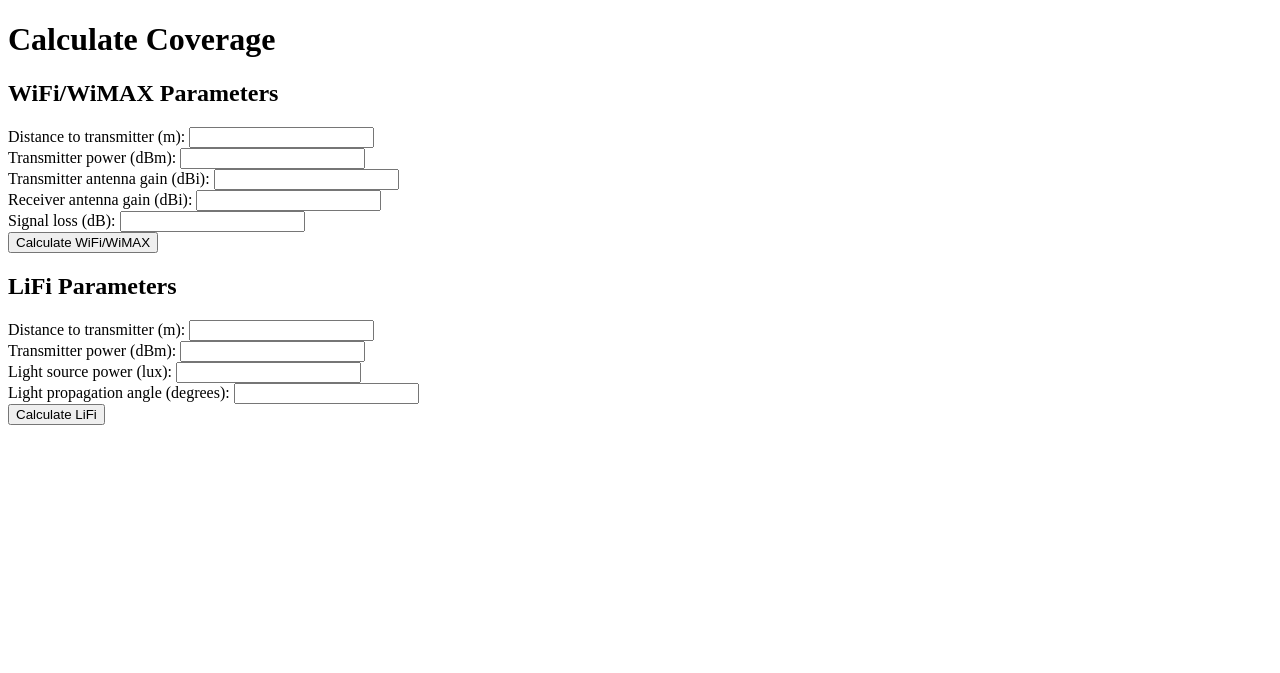
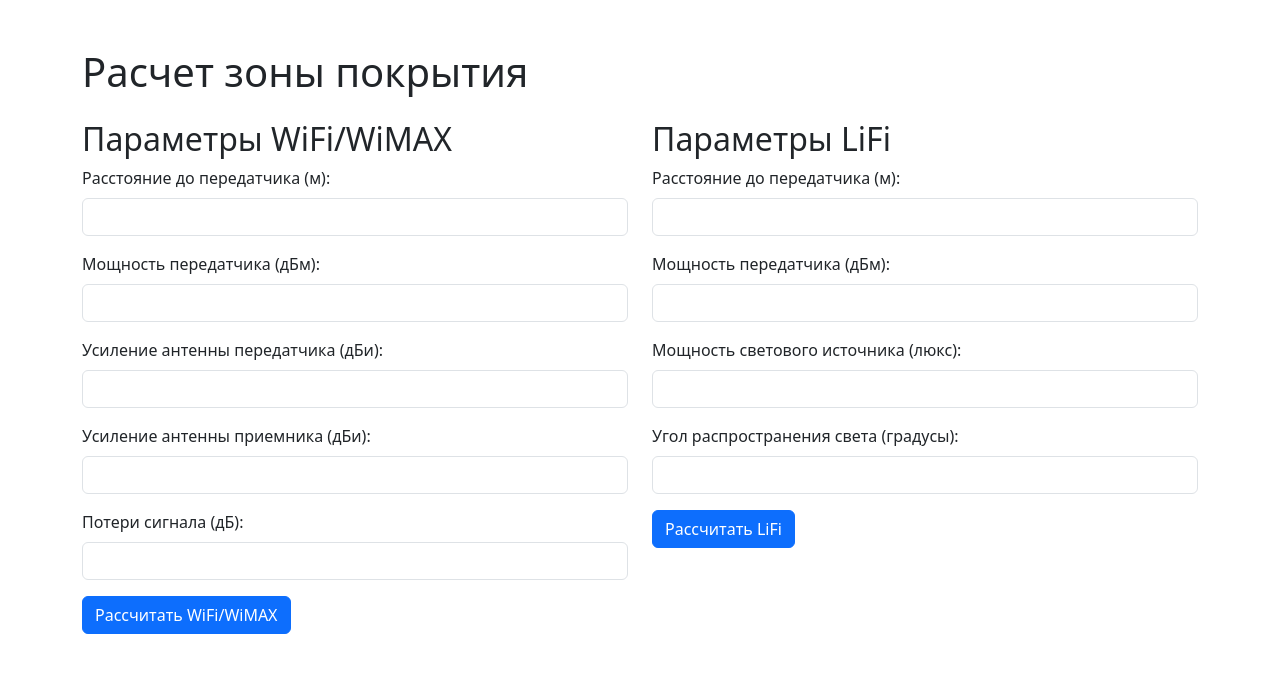
Before and after one commit to ilyadotgr30/WiFI_WiMAX_LiFI-coverage, a Flask app: page / in a window 1280 px wide. Shown: the top 673 px of the page. Run offline with Flask 3, Linux system fonts and the light colour scheme.

Commit message:
with styles

```diff
--- a/templates/index.html
+++ b/templates/index.html
@@ -1,38 +1,66 @@
 <!DOCTYPE html>
-<html lang="en">
+<html lang="ru">
 <head>
     <meta charset="UTF-8">
     <meta name="viewport" content="width=device-width, initial-scale=1.0">
-    <title>Calculate Coverage</title>
+    <title>Расчет зоны покрытия</title>
+    <link href="https://cdn.jsdelivr.net/npm/bootstrap@5.3.0-alpha1/dist/css/bootstrap.min.css" rel="stylesheet">
 </head>
 <body>
-    <h1>Calculate Coverage</h1>
-    <h2>WiFi/WiMAX Parameters</h2>
-    <form action="/calculate_wifi_wimax" method="post">
-        <label for="distance_wifi_wimax">Distance to transmitter (m):</label>
-        <input type="number" name="distance_wifi_wimax" id="distance_wifi_wimax" required><br>
-        <label for="power_wifi_wimax">Transmitter power (dBm):</label>
-        <input type="number" name="power_wifi_wimax" id="power_wifi_wimax" required><br>
-        <label for="tx_gain_wifi_wimax">Transmitter antenna gain (dBi):</label>
-        <input type="number" name="tx_gain_wifi_wimax" id="tx_gain_wifi_wimax" required><br>
-        <label for="rx_gain_wifi_wimax">Receiver antenna gain (dBi):</label>
-        <input type="number" name="rx_gain_wifi_wimax" id="rx_gain_wifi_wimax" required><br>
-        <label for="loss_wifi_wimax">Signal loss (dB):</label>
-        <input type="number" name="loss_wifi_wimax" id="loss_wifi_wimax" required><br>
-        <button type="submit">Calculate WiFi/WiMAX</button>
-    </form>
+    <div class="container mt-5">
+        <h1 class="mb-4">Расчет зоны покрытия</h1>
+        <div class="row">
+            <div class="col-md-6">
+                <h2>Параметры WiFi/WiMAX</h2>
+                <form action="/calculate_wifi_wimax" method="post">
+                    <div class="mb-3">
+                        <label for="distance_wifi_wimax" class="form-label">Расстояние до передатчика (м):</label>
+                        <input type="number" name="distance_wifi_wimax" id="distance_wifi_wimax" class="form-control" required>
+                    </div>
+                    <div class="mb-3">
+                        <label for="power_wifi_wimax" class="form-label">Мощность передатчика (дБм):</label>
+                        <input type="number" name="power_wifi_wimax" id="power_wifi_wimax" class="form-control" required>
+                    </div>
+                    <div class="mb-3">
+                        <label for="tx_gain_wifi_wimax" class="form-label">Усиление антенны передатчика (дБи):</label>
+                        <input type="number" name="tx_gain_wifi_wimax" id="tx_gain_wifi_wimax" class="form-control" required>
+                    </div>
+                    <div class="mb-3">
+                        <label for="rx_gain_wifi_wimax" class="form-label">Усиление антенны приемника (дБи):</label>
+                        <input type="number" name="rx_gain_wifi_wimax" id="rx_gain_wifi_wimax" class="form-control" required>
+                    </div>
+                    <div class="mb-3">
+                        <label for="loss_wifi_wimax" class="form-label">Потери сигнала (дБ):</label>
+                        <input type="number" name="loss_wifi_wimax" id="loss_wifi_wimax" class="form-control" required>
+                    </div>
+                    <button type="submit" class="btn btn-primary">Рассчитать WiFi/WiMAX</button>
+                </form>
+            </div>
+            <div class="col-md-6">
+                <h2>Параметры LiFi</h2>
+                <form action="/calculate_lifi" method="post">
+                    <div class="mb-3">
+                        <label for="distance_lifi" class="form-label">Расстояние до передатчика (м):</label>
+                        <input type="number" name="distance_lifi" id="distance_lifi" class="form-control" required>
+                    </div>
+                    <div class="mb-3">
+                        <label for="power_lifi" class="form-label">Мощность передатчика (дБм):</label>
+                        <input type="number" name="power_lifi" id="power_lifi" class="form-control" required>
+                    </div>
+                    <div class="mb-3">
+                        <label for="light_power_lifi" class="form-label">Мощность светового источника (люкс):</label>
+                        <input type="number" name="light_power_lifi" id="light_power_lifi" class="form-control" required>
+                    </div>
+                    <div class="mb-3">
+                        <label for="light_angle_lifi" class="form-label">Угол распространения света (градусы):</label>
+                        <input type="number" name="light_angle_lifi" id="light_angle_lifi" class="form-control" required>
+                    </div>
+                    <button type="submit" class="btn btn-primary">Рассчитать LiFi</button>
+                </form>
+            </div>
+        </div>
+    </div>
 
-    <h2>LiFi Parameters</h2>
-    <form action="/calculate_lifi" method="post">
-        <label for="distance_lifi">Distance to transmitter (m):</label>
-        <input type="number" name="distance_lifi" id="distance_lifi" required><br>
-        <label for="power_lifi">Transmitter power (dBm):</label>
-        <input type="number" name="power_lifi" id="power_lifi" required><br>
-        <label for="light_power_lifi">Light source power (lux):</label>
-        <input type="number" name="light_power_lifi" id="light_power_lifi" required><br>
-        <label for="light_angle_lifi">Light propagation angle (degrees):</label>
-        <input type="number" name="light_angle_lifi" id="light_angle_lifi" required><br>
-        <button type="submit">Calculate LiFi</button>
-    </form>
+    <script src="https://cdn.jsdelivr.net/npm/bootstrap@5.3.0-alpha1/dist/js/bootstrap.bundle.min.js"></script>
 </body>
 </html>
```
Also changed, not shown: templates/error.html (+7 -3 lines), templates/result.html (+7 -3 lines).
